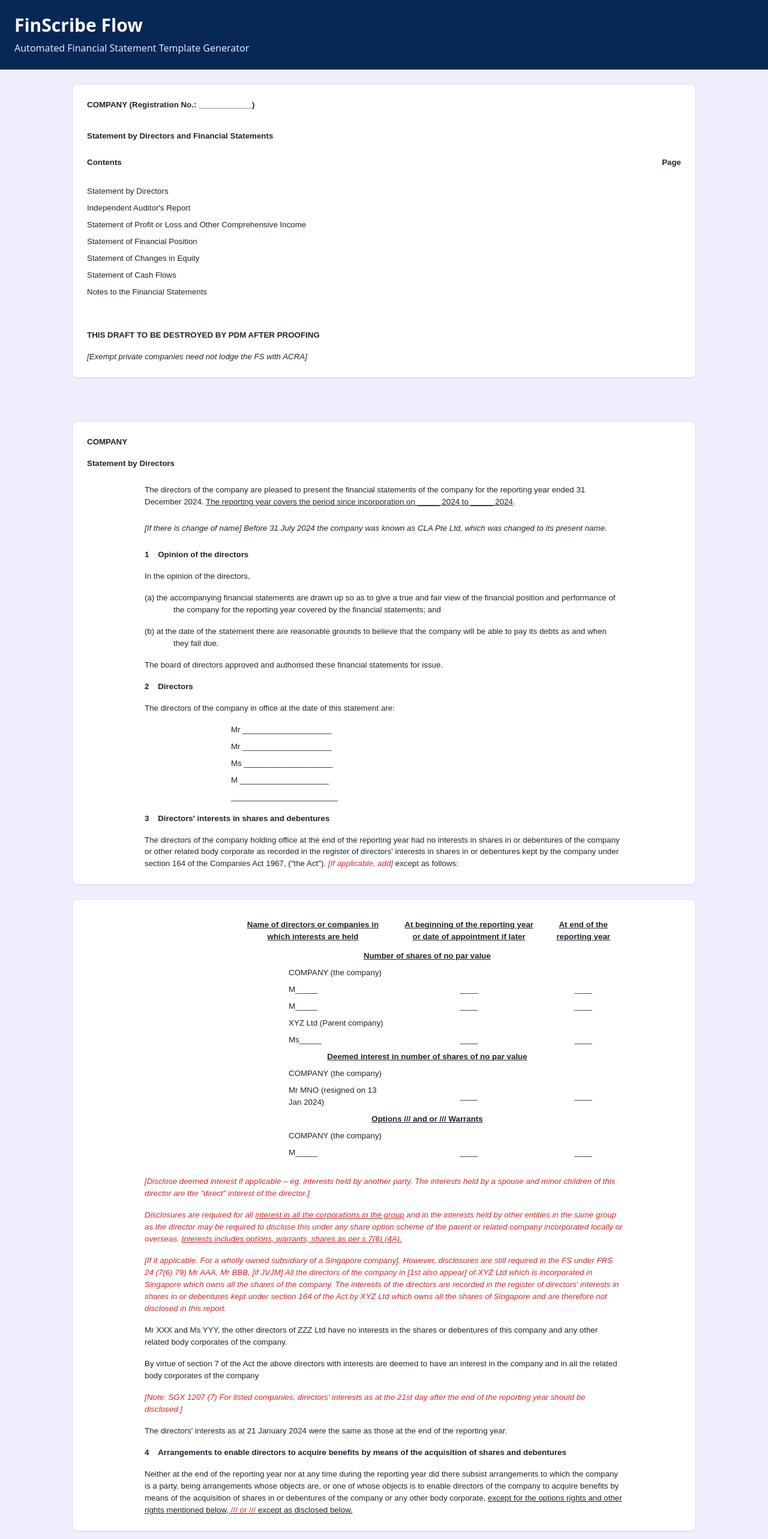
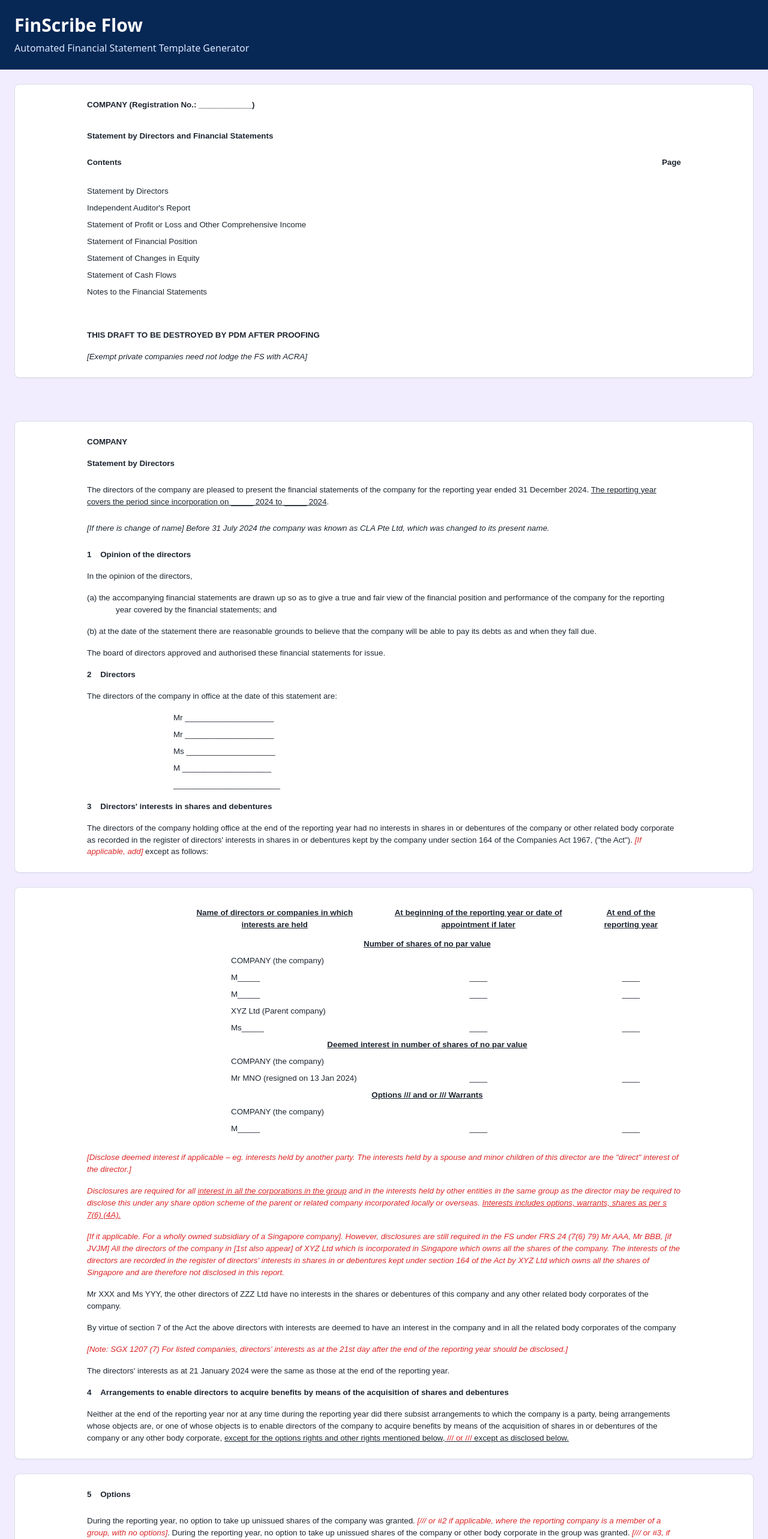
Before and after one commit to kkllow/finscribe-flow, a React (Vite) app: page / in a window 1280 px wide. Shown: the top 2566 px of the page at 60% size. Built offline with nearby package versions, Linux system fonts and the light colour scheme.

Commit message:
Apply consistent margins

```diff
--- a/src/components/ContentsPage.tsx
+++ b/src/components/ContentsPage.tsx
@@ -2,7 +2,8 @@ import React from 'react';
 
 export const ContentsPage = () => {
   return (
-    <div className="bg-white rounded-lg border border-border shadow-sm p-6 mb-6" style={{marginLeft: '1in', marginRight: '1in'}}>
+    <div className="bg-white rounded-lg border border-border shadow-sm p-6 mb-6">
+      <div style={{marginLeft: '1in', marginRight: '1in'}}>
         <div className="mb-8">
           <h1 className="text-left mb-2 font-bold" style={{fontFamily: 'Arial', fontSize: '10pt'}}>
             COMPANY (Registration No.: ____________)
@@ -71,5 +72,6 @@ export const ContentsPage = () => {
           </p>
         </div>
       </div>
+    </div>
   );
 };
--- a/src/components/StatementByDirectors.tsx
+++ b/src/components/StatementByDirectors.tsx
@@ -4,7 +4,8 @@ export const StatementByDirectors = () => {
   return (
     <div className="space-y-6">
       {/* Page 1 */}
-      <div className="bg-white rounded-lg border border-border shadow-sm p-6" style={{marginLeft: '1in', marginRight: '1in'}}>
+      <div className="bg-white rounded-lg border border-border shadow-sm p-6">
+        <div style={{marginLeft: '1in', marginRight: '1in'}}>
           <div className="mb-6">
             <h1 className="font-bold text-left mb-4" style={{fontFamily: 'Arial', fontSize: '10pt'}}>
               COMPANY
@@ -15,7 +16,7 @@ export const StatementByDirectors = () => {
             </h2>
           </div>
 
-        <div className="space-y-6 text-left mx-10" style={{marginLeft: '1in', marginRight: '1in'}}>
+          <div className="space-y-6 text-left">
             <p style={{fontFamily: 'Arial', fontSize: '10pt'}}>
               The directors of the company are pleased to present the financial statements of the company for the
               reporting year ended 31 December 2024. <u>The reporting year covers the period since incorporation
@@ -70,10 +71,12 @@ export const StatementByDirectors = () => {
             </div>
           </div>
         </div>
+      </div>
 
       {/* Page 2 */}
-      <div className="bg-white rounded-lg border border-border shadow-sm p-6" style={{marginLeft: '1in', marginRight: '1in'}}>
-        <div className="space-y-6 text-left" style={{marginLeft: '1in', marginRight: '1in'}}>
+      <div className="bg-white rounded-lg border border-border shadow-sm p-6">
+        <div style={{marginLeft: '1in', marginRight: '1in'}}>
+          <div className="space-y-6 text-left">
             <div className="overflow-x-auto" style={{marginLeft: '1.5in'}}>
               <table className="w-full border-collapse">
                 <thead>
@@ -202,10 +205,12 @@ export const StatementByDirectors = () => {
             </div>
           </div>
         </div>
+      </div>
 
       {/* Page 3 */}
-      <div className="bg-white rounded-lg border border-border shadow-sm p-6" style={{marginLeft: '1in', marginRight: '1in'}}>
-        <div className="space-y-6 text-left" style={{marginLeft: '1in', marginRight: '1in'}}>
+      <div className="bg-white rounded-lg border border-border shadow-sm p-6">
+        <div style={{marginLeft: '1in', marginRight: '1in'}}>
+          <div className="space-y-6 text-left">
             <h3 className="font-bold" style={{fontFamily: 'Arial', fontSize: '10pt'}}>5&nbsp;&nbsp;&nbsp;&nbsp;Options</h3>
 
             <p style={{fontFamily: 'Arial', fontSize: '10pt'}}>
@@ -269,5 +274,6 @@ export const StatementByDirectors = () => {
           </div>
         </div>
       </div>
+    </div>
   );
 };
```
Lines whose indentation alone changed are shown as unchanged.
